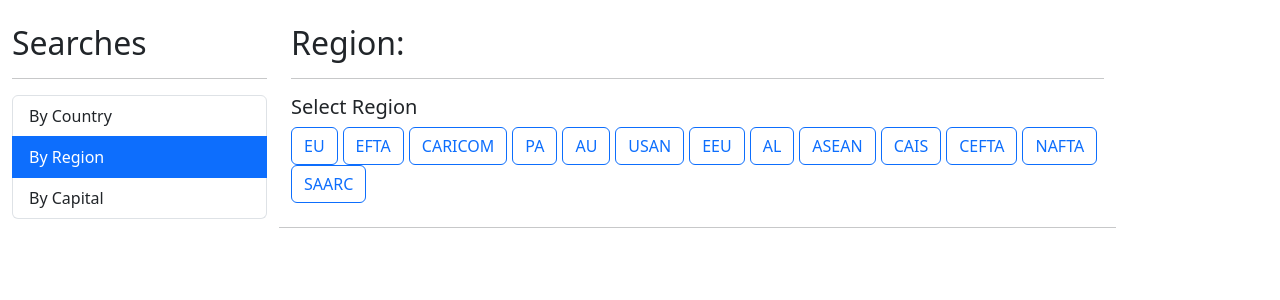
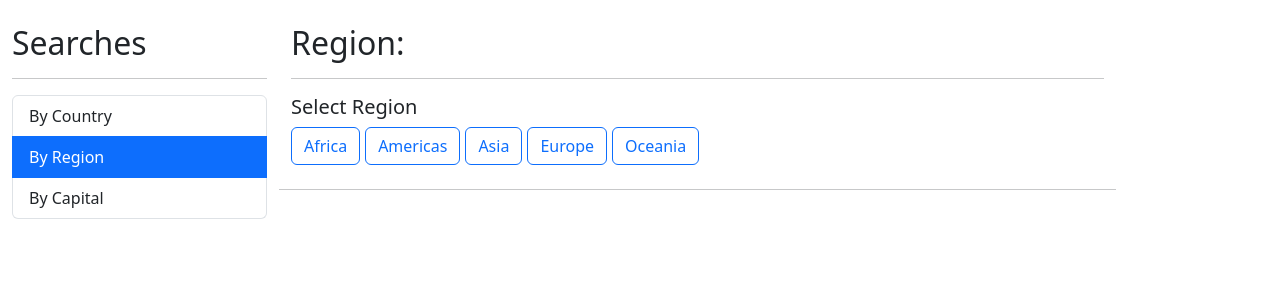
Before and after one commit to JuanFlorez1326/Countries-App, an Angular app: page /region in a window 1280 px wide. Shown: the top 300 px of the page. Built offline with nearby package versions, Linux system fonts and the light colour scheme.

Commit message:
ADD: Animations for table of contents

```diff
--- a/src/app/countries/components/country-table/country-table.component.html
+++ b/src/app/countries/components/country-table/country-table.component.html
@@ -9,7 +9,10 @@
         </tr>
     </thead>
     <tbody>
-        <tr *ngFor="let country of countries; let i = index">
+        <tr
+            *ngFor="let country of countries; let i = index"
+            class="animate__animated animate__fadeIn animate__faster"
+        >
             <td> {{ i + 1 }} </td>
             <td>
                 <img class="small-flag" [src]="country.flags.png" [alt]="country.name.common">
--- a/src/app/countries/pages/region/region.component.html
+++ b/src/app/countries/pages/region/region.component.html
@@ -9,7 +9,7 @@
             [class]="getClass( region )"
             (click)="activateRegion( region )"
         >
-            {{ region }}
+            {{ region | titlecase }}
         </button><br><br>
     </div>
 
--- a/src/app/countries/pages/region/region.component.ts
+++ b/src/app/countries/pages/region/region.component.ts
@@ -13,7 +13,7 @@
     private readonly countryService :CountryService
   ) {}
 
-  regions: string[] = ['EU', 'EFTA', 'CARICOM', 'PA', 'AU', 'USAN', 'EEU', 'AL', 'ASEAN', 'CAIS', 'CEFTA', 'NAFTA', 'SAARC'];
+  regions: string[] = ['africa', 'americas', 'asia', 'europe', 'oceania'];
   activeRegion: string = '';
   countries: Country[] = []
   error: boolean = true
@@ -35,7 +35,6 @@
     this.countryService.searchRegion( code )
       .subscribe(
         (res) => {
-          console.log(res);
           this.countries = res;
         }
       );
--- a/src/app/countries/services/country.service.ts
+++ b/src/app/countries/services/country.service.ts
@@ -1,4 +1,4 @@
-import { HttpClient } from '@angular/common/http';
+import { HttpClient, HttpParams } from '@angular/common/http';
 import { Injectable } from '@angular/core';
 import { catchError, Observable, of } from 'rxjs';
 import { Country } from '../interfaces/country.interface';
@@ -13,7 +13,6 @@
   ) { }
 
   private apiUrl: string = 'https://restcountries.com/v3.1/'
-  private apiUrlV2: string = 'https://restcountries.com/v2/'
 
   searchCountry( term: string ): Observable<Country[]> {
     const url = `${this.apiUrl}/name/${term}`;
@@ -26,7 +25,7 @@
   }
 
   searchRegion( code: string ): Observable<Country[]> {
-    const url = `${this.apiUrlV2}/regionalbloc/${code}`;
+    const url = `${this.apiUrl}/region/${code}`;
     return this.http.get<Country[]>(url)
   }
 
@@ -34,4 +33,5 @@
     const url = `${this.apiUrl}/alpha/${id}`;
     return this.http.get<Country>(url)
   }
+
 }
--- a/src/index.html
+++ b/src/index.html
@@ -7,6 +7,8 @@
   <meta name="viewport" content="width=device-width, initial-scale=1">
   <link rel="icon" type="image/x-icon" href="favicon.ico">
   <link href="https://cdn.jsdelivr.net/npm/bootstrap@5.3.0-alpha1/dist/css/bootstrap.min.css" rel="stylesheet" integrity="sha384-GLhlTQ8iRABdZLl6O3oVMWSktQOp6b7In1Zl3/Jr59b6EGGoI1aFkw7cmDA6j6gD" crossorigin="anonymous">
+  <link rel="stylesheet" href="https://cdnjs.cloudflare.com/ajax/libs/animate.css/4.1.1/animate.min.css"
+/>
 </head>
 <body>
   <app-root></app-root>
```
